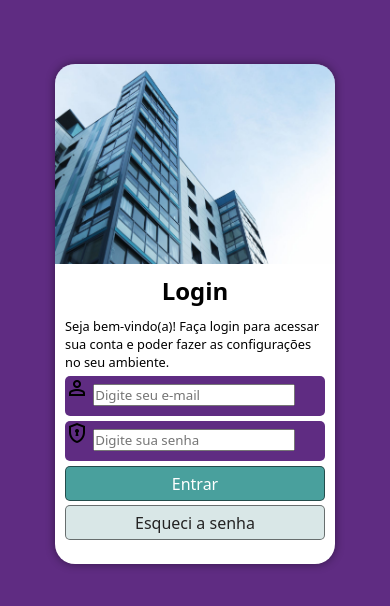
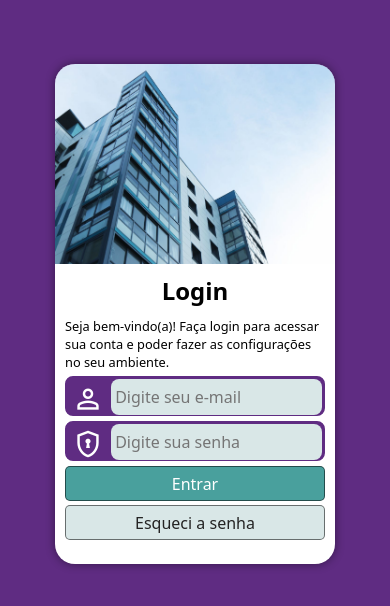
Before and after one commit to NicholasRieger/projeto-login, a plain HTML site: page index.html in a window 390 px wide. Shown: the part 108-714 px from the top of the page. Drawn offline with nearby package versions, Linux system fonts and the light colour scheme.

Commit message:
Finalização do formulário
Ajustes finais do CSS (media queries, tamanho de fonte, alteração no focus-within, border radius e ajuste nos inputs)

```diff
--- a/estilos/media-query.css
+++ b/estilos/media-query.css
@@ -21,6 +21,7 @@ Extra large devices (large laptops and desktops, 1200px and up)
 
     #login{
         width: 80%;
+        height: 290px;
     }
 
     #imagem{
@@ -48,6 +49,7 @@ Extra large devices (large laptops and desktops, 1200px and up)
     #login{
         width: 80%;
         max-width: 1000px;
+        height: 290px;
     }
 
     #imagem{
@@ -62,7 +64,6 @@ Extra large devices (large laptops and desktops, 1200px and up)
     }
 
     #formulario p{
-        font-size: 1em;
+        font-size: 0.85em;
     }
-
 }
--- a/estilos/style.css
+++ b/estilos/style.css
@@ -24,7 +24,6 @@ html, body{
     position: absolute;
     top: 50%;
     left: 50%;
-    transform: translate(-50%, -50%);
     background-color: white;
     width: 280px;
     height: 500px;
@@ -32,6 +31,7 @@ html, body{
     overflow: hidden;
     box-shadow: 0px 0px 10px rgba(0, 0, 0, 0.452);
 
+    transform: translate(-50%, -50%);
     transition: width 1s, height 1s;
     transition-timing-function: ease;
 }
@@ -78,10 +78,34 @@ form input[type=submit]:hover{
 
 .campo{
     background-color: #5f2c82;
+    border: 2px solid #5f2c82;
     width: 100%;
     height: 40px;
-    border-radius: 5px;
+    border-radius: 8px;
     margin: 5px 0px;
+}
+
+.campo > span{
+    color: white;
+    font-size: 2em;
+    width: 40px;
+    padding: 5px;
+}
+
+.campo input{
+    background-color: #d9e7e7;
+    font-size: 1em;
+    width: 82.5%;
+    height: 100%;
+    border: none;
+    border-radius: 8px;
+    padding: 4px;
+    transform: translateY(-12px);
+}
+
+.campo input:focus-within{
+    background-color: white;
+    border: none;
 }
 
 button{
@@ -101,5 +125,5 @@ button a{
 }
 
 button:hover{
-    background-color: #d9e7e7;
+    background-color: #c4d1d1;
 }
```
